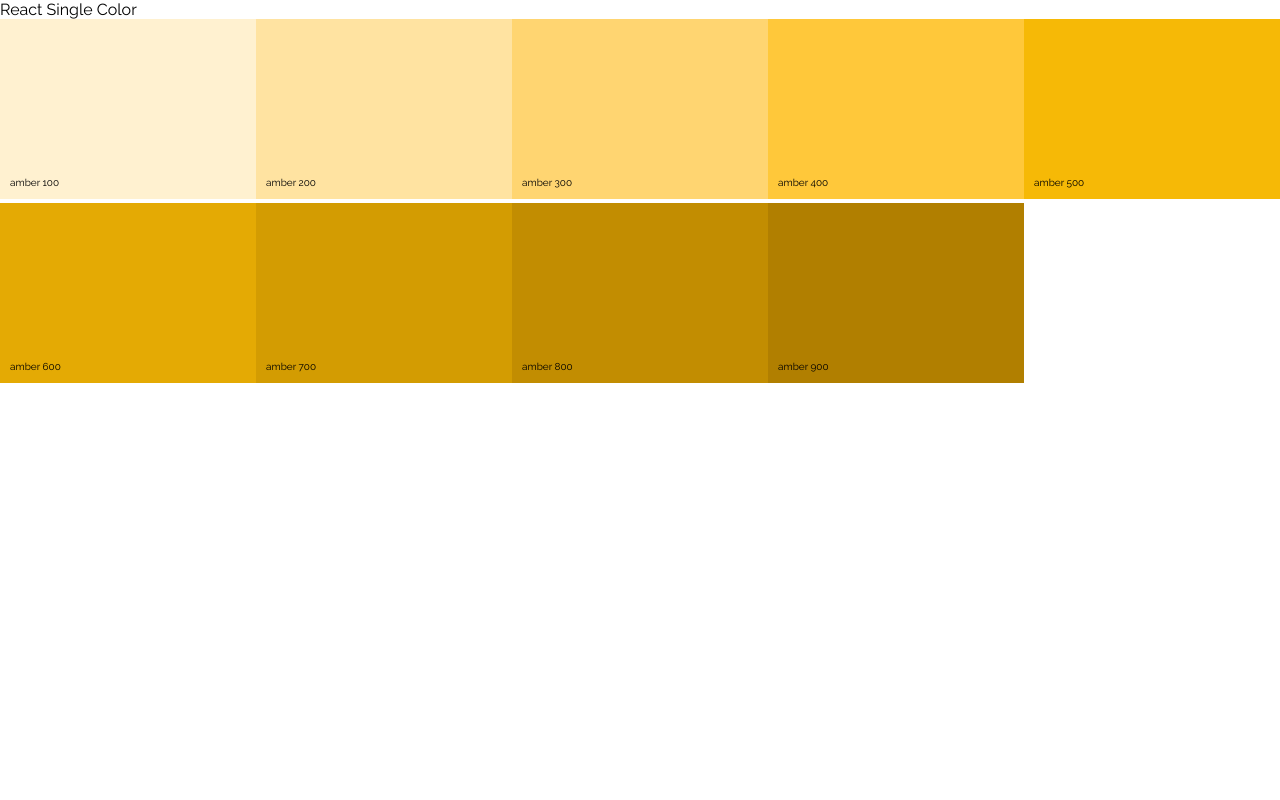
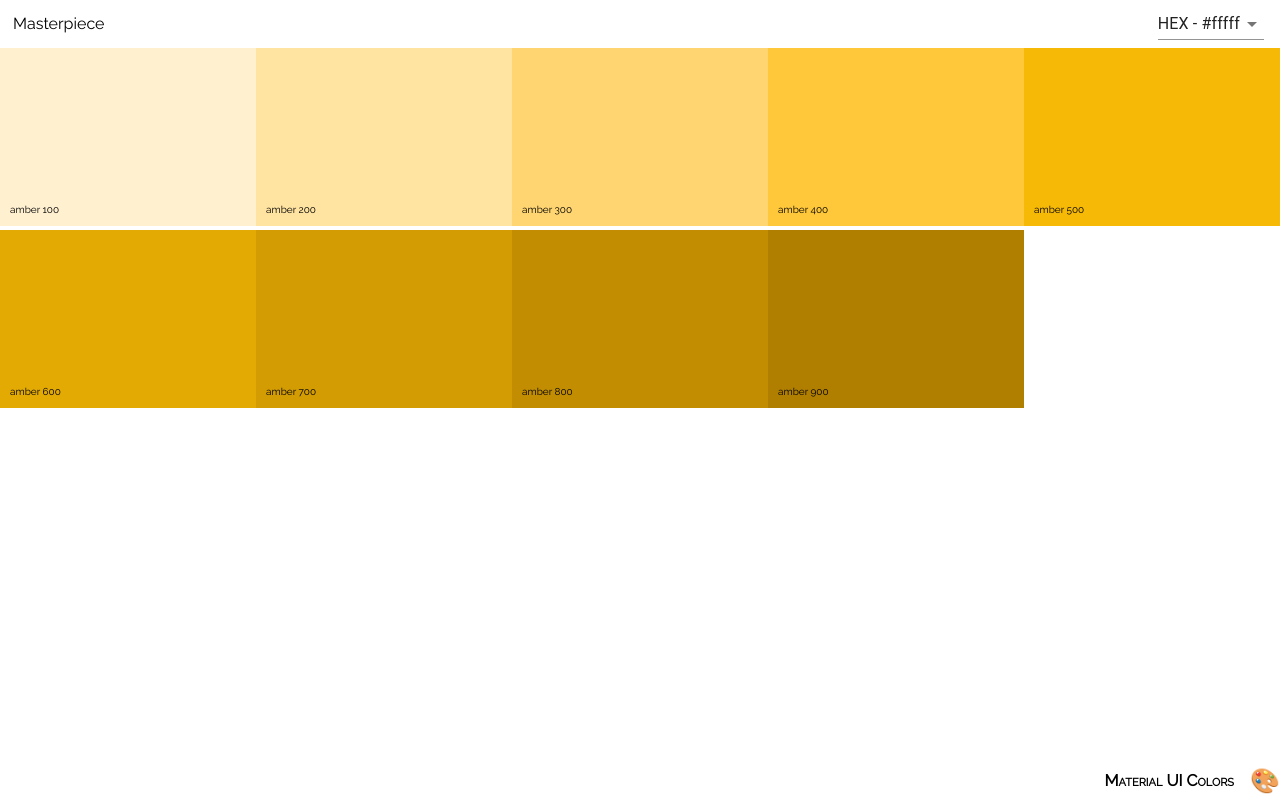
Before and after one commit to jamesv28/Color-Palette, a React (Create React App) app: page /palette/flat-ui-colors-american/amber in a window 1280 px wide. Built offline with nearby package versions, Linux system fonts and the light colour scheme.

Commit message:
refactored navbar and worked on single color palette

```diff
--- a/src/Navbar.js
+++ b/src/Navbar.js
@@ -51,7 +51,7 @@ class Navbar extends Component {
                 <div className="logo">
                     <Link to="/">Masterpiece</Link>
                 </div>
-                <div className="slider-container">
+                { this.props.isSingleColor &&  ( <div className="slider-container">
                     <span>Level: {level}</span>
                     <div className="slider">
                         <Slider
@@ -63,6 +63,7 @@ class Navbar extends Component {
                         />
                     </div>
                 </div>
+                )}
                 <div className="select-container">
                         <Select
                             value={format}
--- a/src/Palette.js
+++ b/src/Palette.js
@@ -1,6 +1,7 @@
 import React, { Component } from 'react';
 import ColorBox from './ColorBox';
 import Navbar from './Navbar';
+import PaletteFooter from './PaletteFooter';
 
 class Palette extends Component {
 
@@ -45,16 +46,15 @@ class Palette extends Component {
                     level={level}
                     changeLevel={this.changeLevel}
                     handleChange={this.changeFormat}
+                    isSingleColor={true}
                 />
                 <div className="palette-colors">
                     {colorBoxes}
                 </div>
-                <footer className="palette-footer">
-                    {paletteName}
-                    <span className="emoji">
-                        {emoji}
-                    </span>
-                </footer>
+                <PaletteFooter
+                    paletteName={paletteName}
+                    emoji={emoji}
+                />
             </div>
         )
     }
--- /dev/null
+++ b/src/PaletteFooter.js
@@ -0,0 +1,16 @@
+import React from 'react';
+
+function PaletteFooter(props) {
+    const {paletteName, emoji} = props;
+
+    return (
+        <footer className="palette-footer">
+            {paletteName}
+            <span className="emoji">
+                {emoji}
+            </span>
+        </footer>
+    )
+}
+
+export default PaletteFooter;
--- a/src/SingleColorPalette.js
+++ b/src/SingleColorPalette.js
@@ -1,11 +1,17 @@
 import React, { Component } from 'react';
 import ColorBox from './ColorBox';
+import Navbar from './Navbar';
+import PaletteFooter from './PaletteFooter';
 
 class SingleColorPalette extends Component {
 
     constructor(props) {
         super(props);
         this._shades = this.gatherShades(this.props.palette, this.props.colorId);
+        this.state = {
+            format: 'hex'
+        }
+        this.changeFormat = this.changeFormat.bind(this);
     }
 
     gatherShades(palette, colorFilterBy) {
@@ -19,10 +25,18 @@ class SingleColorPalette extends Component {
         return shades.slice(1);
     }
 
+    changeFormat(val) {
+        this.setState({
+            format: val
+        })
+     }
+
     render() {
+        const { format } = this.state;
+        const {paletteName, emoji} = this.props.palette;
         const colorBoxes = this._shades.map(color => (
             <ColorBox
-                background={color.hex}
+                background={color[format]}
                 name={color.name}
                 key={color.name}
                 showLink={false}
@@ -30,10 +44,18 @@ class SingleColorPalette extends Component {
         ))
         return (
             <div className="palette">
-                React Single Color
+                <Navbar
+                    changeLevel={this.changeLevel}
+                    handleChange={this.changeFormat}
+                    isSingleColor={false}
+                />
                 <div className="palette-colors">
                     {colorBoxes}
                 </div>
+                <PaletteFooter
+                    paletteName={paletteName}
+                    emoji={emoji}
+                />
             </div>
         )
     }
```
